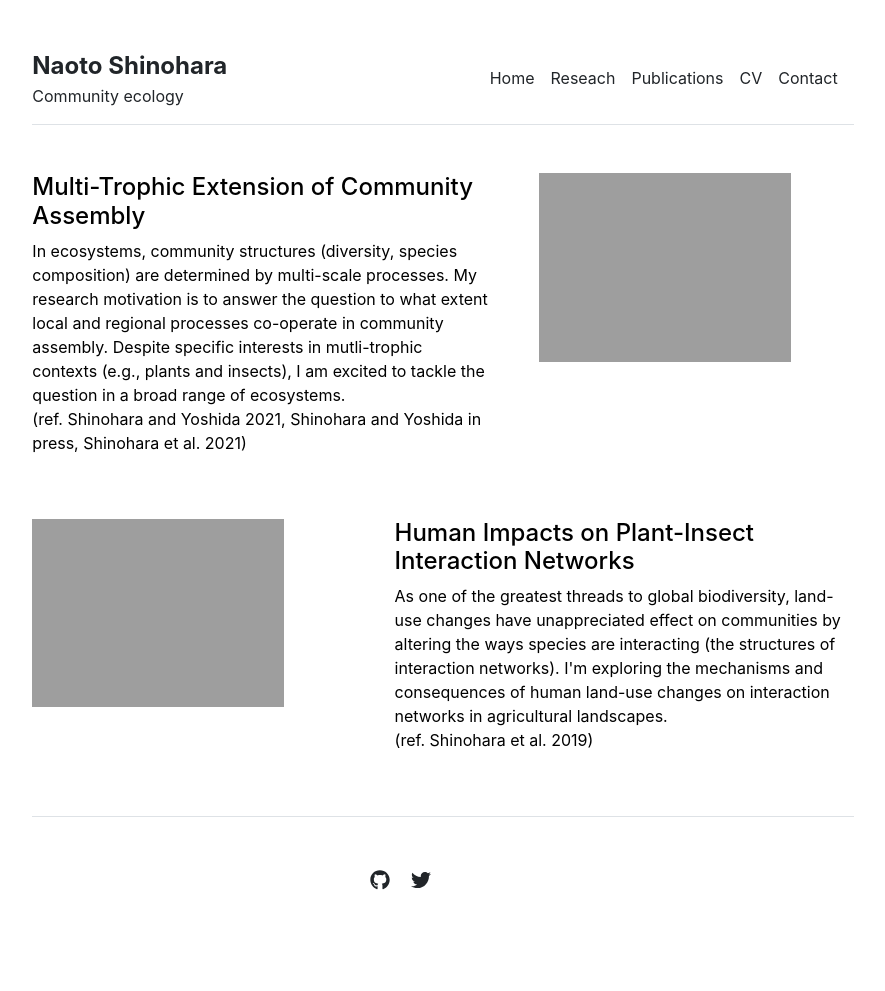
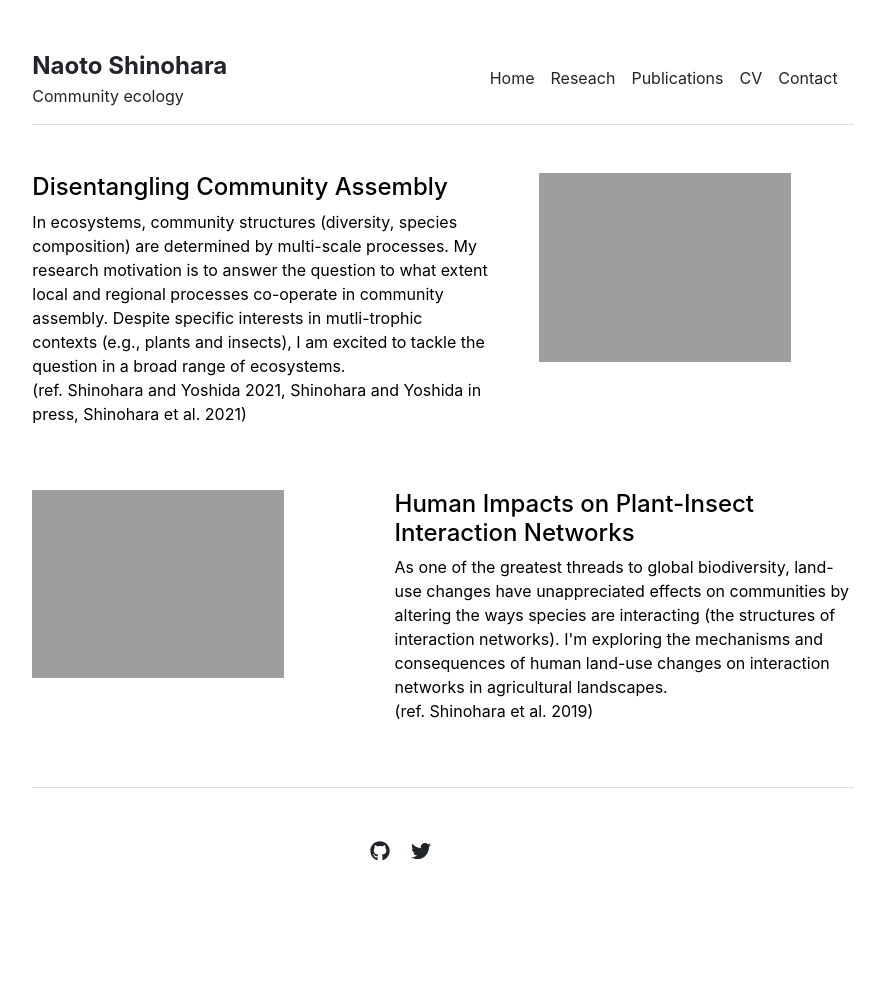
Before and after one commit to snaoto/snaoto.github.io, a Jekyll site: the page built from research.md, in a window 1280 px wide. Shown: the whole page, without its empty margins (197-1082 px from the left). Built offline with Jekyll 4.4.1, drawn with Linux system fonts in a browser that asks for light colours; after the commit the page ends 962 px from its top, so only the background shows below that.

Commit message:
minor change in texts

```diff
--- a/_includes/research.html
+++ b/_includes/research.html
@@ -1,6 +1,6 @@
 <div class="row g-5 mb-5">
   <div class="col-md-7">
-    <h4>Multi-Trophic Extension of Community Assembly</h4>
+    <h4>Disentangling Community Assembly</h4>
     <p>In ecosystems, community structures (diversity, species composition) are determined by multi-scale processes.
       My research motivation is to answer the question to what extent local and regional processes co-operate in community assembly.
       Despite specific interests in mutli-trophic contexts (e.g., plants and insects), I am excited to tackle the question in a broad range of ecosystems.
@@ -18,7 +18,7 @@
   </div class="col-md-5">
   <div class="col-md-7">
     <h4>Human Impacts on Plant-Insect Interaction Networks</h4>
-    <p>As one of the greatest threads to global biodiversity, land-use changes have unappreciated effect on communities by altering the ways species are interacting (the structures of interaction networks).
+    <p>As one of the greatest threads to global biodiversity, land-use changes have unappreciated effects on communities by altering the ways species are interacting (the structures of interaction networks).
       I'm exploring the mechanisms and consequences of human land-use changes on interaction networks in agricultural landscapes.
       <br>(ref. Shinohara et al. 2019)
     </p>
```
